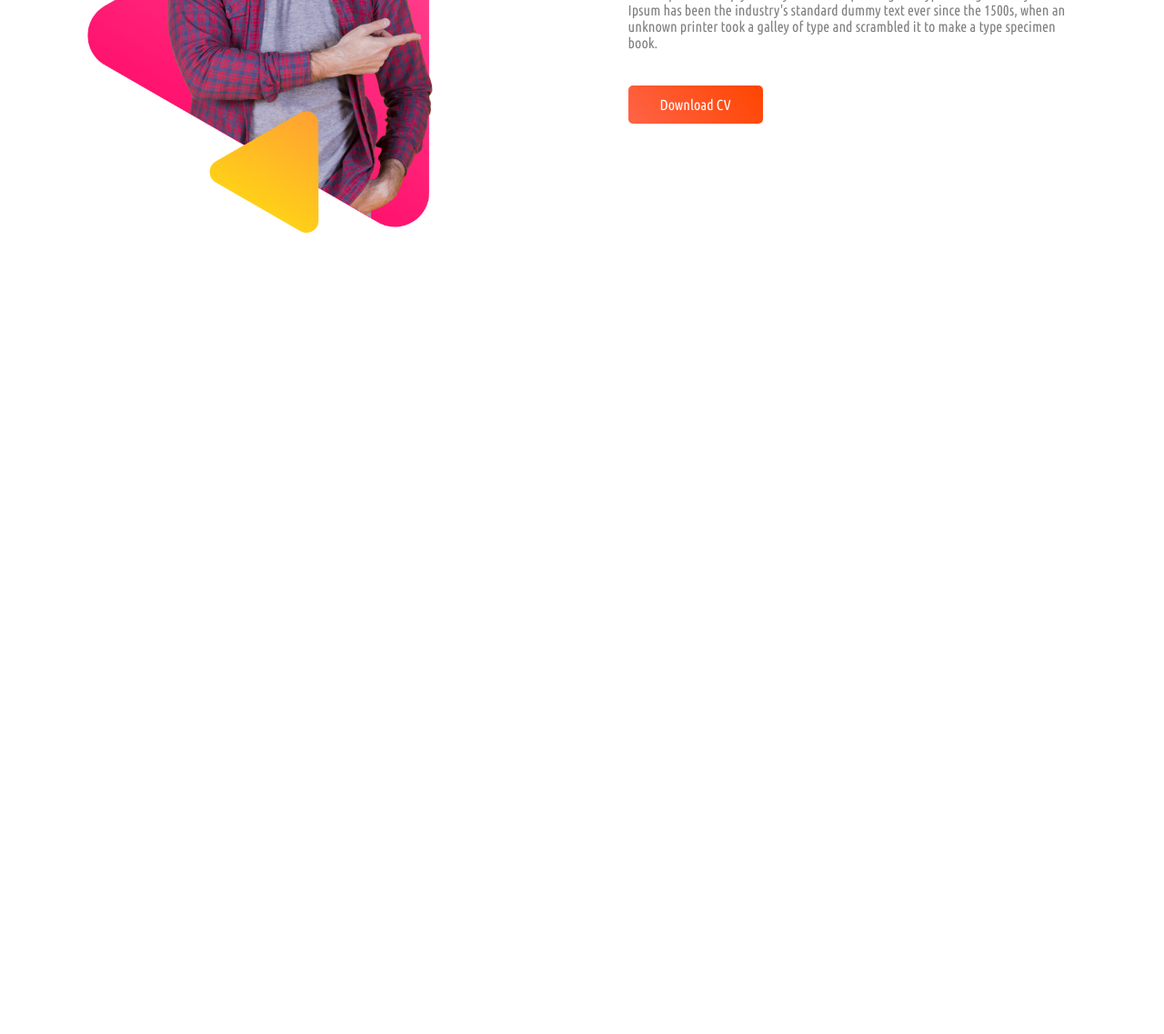
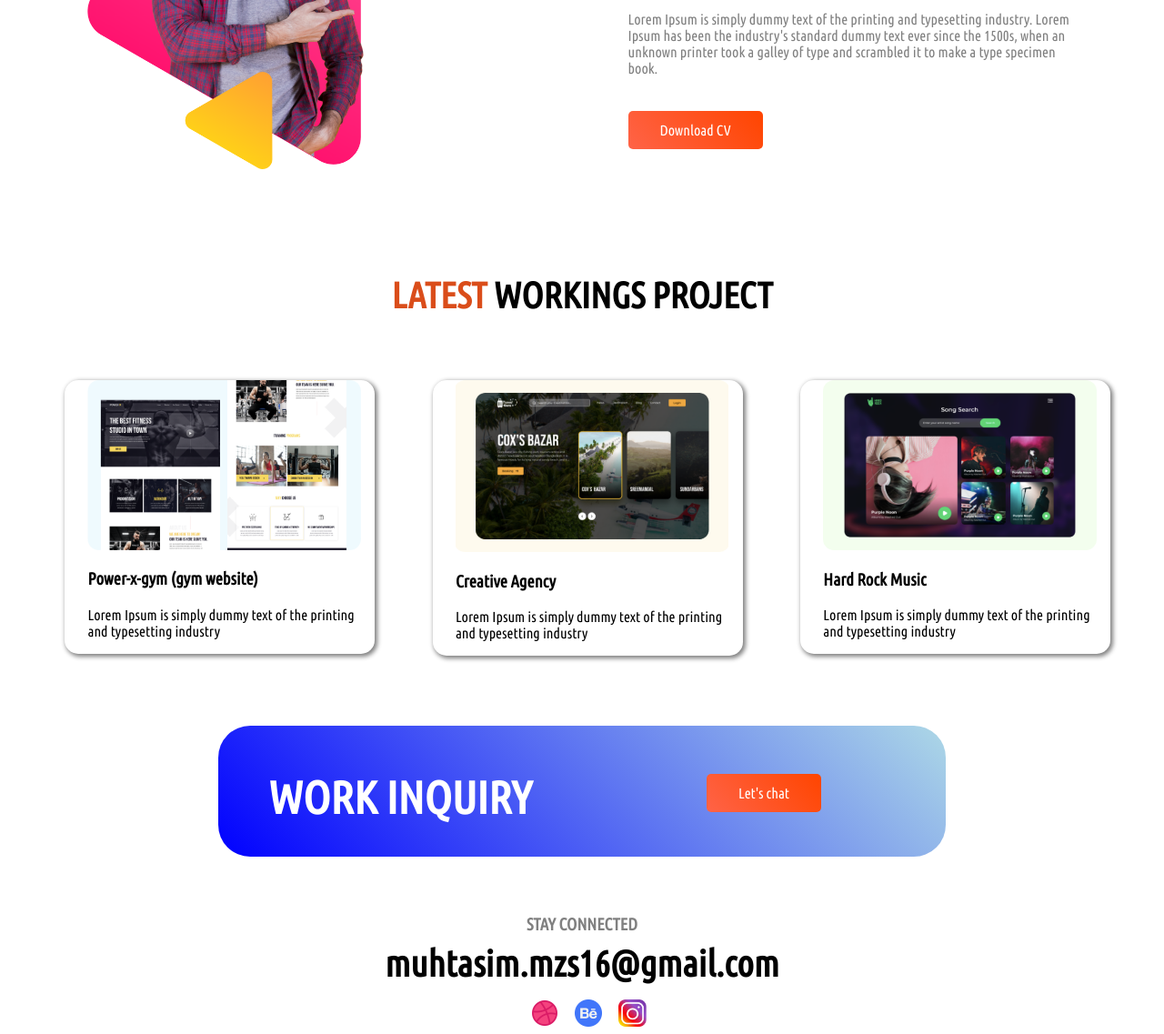
Before and after one commit to MuhtasimMahmud/Assignment-1-Personal_website, a plain HTML site: page index.html in a window 1280 px wide. Shown: the part 731-1868 px from the top of the page at 91% size. Before the commit the page ends 990 px from the top, so only its background shows below. Drawn offline with Linux system fonts and the light colour scheme; a web font is replaced by a local one.

Commit message:
initially done all

```diff
--- a/index.html
+++ b/index.html
@@ -13,15 +13,12 @@
     </head>
 
     <body>
-        <section class="navigation-bar">
-            <ul>
-                <li> <a href=""> About </a> </li>
-                <li> <a href=""> Work </a> </li>
-                <li> <a href=""> Portfolio </a> </li>
-                <li> <a href=""> Contact </a> </li>
-            </ul>
-
-        </section>
+        <ul class="navigation-bar">
+            <li> <a href=""> About </a> </li>
+            <li> <a href=""> Work </a> </li>
+            <li> <a href=""> Portfolio </a> </li>
+            <li> <a href=""> Contact </a> </li>
+        </ul>
 
         <section class="introduction">
             <div class="half-width writings">
@@ -37,6 +34,7 @@
         </section>
 
 
+
         <section class="about">
             <div class="half-width image">
                 <img src="images/peter_dream.png" alt="">
@@ -50,5 +48,65 @@
         </section>
 
 
+
+        <section class="latest-works">
+            <h2> <span class="highlight">LATEST</span> WORKINGS PROJECT</h2>
+
+            <div class="three-fourth-width">
+                <div class="three-fourth-height">
+                    <img src="images/image 4.png" alt="">
+                </div>
+
+                <div class="rest-height">
+                    <h3>Power-x-gym (gym website)</h3>
+                    <p>Lorem Ipsum is simply dummy text of the printing and typesetting industry</p>
+                </div>
+            </div>
+
+            <div class="three-fourth-width">
+                <div class="three-fourth-height">
+                    <img src="images/image 5.png" alt="">
+                </div>
+
+                <div class="rest-height">
+                    <h3>Creative Agency</h3>
+                    <p>Lorem Ipsum is simply dummy text of the printing and typesetting industry</p>
+                </div>
+            </div>
+
+            <div class="three-fourth-width">
+                <div class="three-fourth-height">
+                    <img src="images/image 8.png" alt="">
+                </div>
+
+                <div class="rest-height">
+                    <h3>Hard Rock Music</h3>
+                    <p>Lorem Ipsum is simply dummy text of the printing and typesetting industry</p>
+                </div>
+            </div>
+
+        </section>
+
+        <section class="work-inquiry">
+            <div class="half">
+                <h1>WORK INQUIRY</h1>
+            </div>
+
+            <div class="half">
+                <a href="" id="bbb" class="orange-button">Let's chat</a>
+            </div>
+        </section>
+
+        <footer>
+            <h3> STAY CONNECTED</h3>
+            <h2> muhtasim.mzs16@gmail.com</h2>
+            <div class="icons">
+                <a href=""><img src="icons/image 6.png" alt=""></a>
+                <a href=""> <img src="icons/Group 33059.png" alt=""></a>
+                <a href=""><img src="icons/image 7.png" alt=""></a>
+            </div>
+        </footer>
+
+
     </body>
 </html>
--- a/style.css
+++ b/style.css
@@ -22,7 +22,7 @@ body{
     padding-left: 2%;
 }
 .half-width img{
-    width: 75%;
+    width: 60%;
     margin-top: 5%;
 }
 h1{
@@ -60,3 +60,55 @@ li a{
 .navigation-bar{
     margin-top: 30px;
 }
+section{
+    height: 62vh;
+}
+.latest-works h2{
+    text-align: center;
+    margin-bottom: 70px;
+}
+.three-fourth-width{
+    width: 25%;
+    float: left;
+    margin-left: 5%;
+    padding-left: 2%;
+    border-radius: 15px;
+    box-shadow: 2px 2px 5px 1px gray;
+
+}
+.three-fourth-height img{
+    width: 95%;
+    height: 75%;
+}
+.work-inquiry .half{
+    float: left;
+    width: 50%;
+    margin: auto;
+    padding: 29px 0;
+}
+.work-inquiry{
+    text-align: center;
+    background-image: linear-gradient(45deg, blue, lightblue);
+    height: 18vh;
+    border-radius: 35px;
+    width: 800px;
+    margin: auto;
+    color: white;
+}
+#bbb{
+    display: inline-block;
+    margin-top: 24px;
+}
+footer{
+    color: gray;
+    margin-top: 70px;
+    text-align: center;
+    line-height: 10px;
+}
+footer h2{
+    color: black;
+}
+.icons a img{
+    height: 30px;
+    padding-left: 15px;
+}
```
